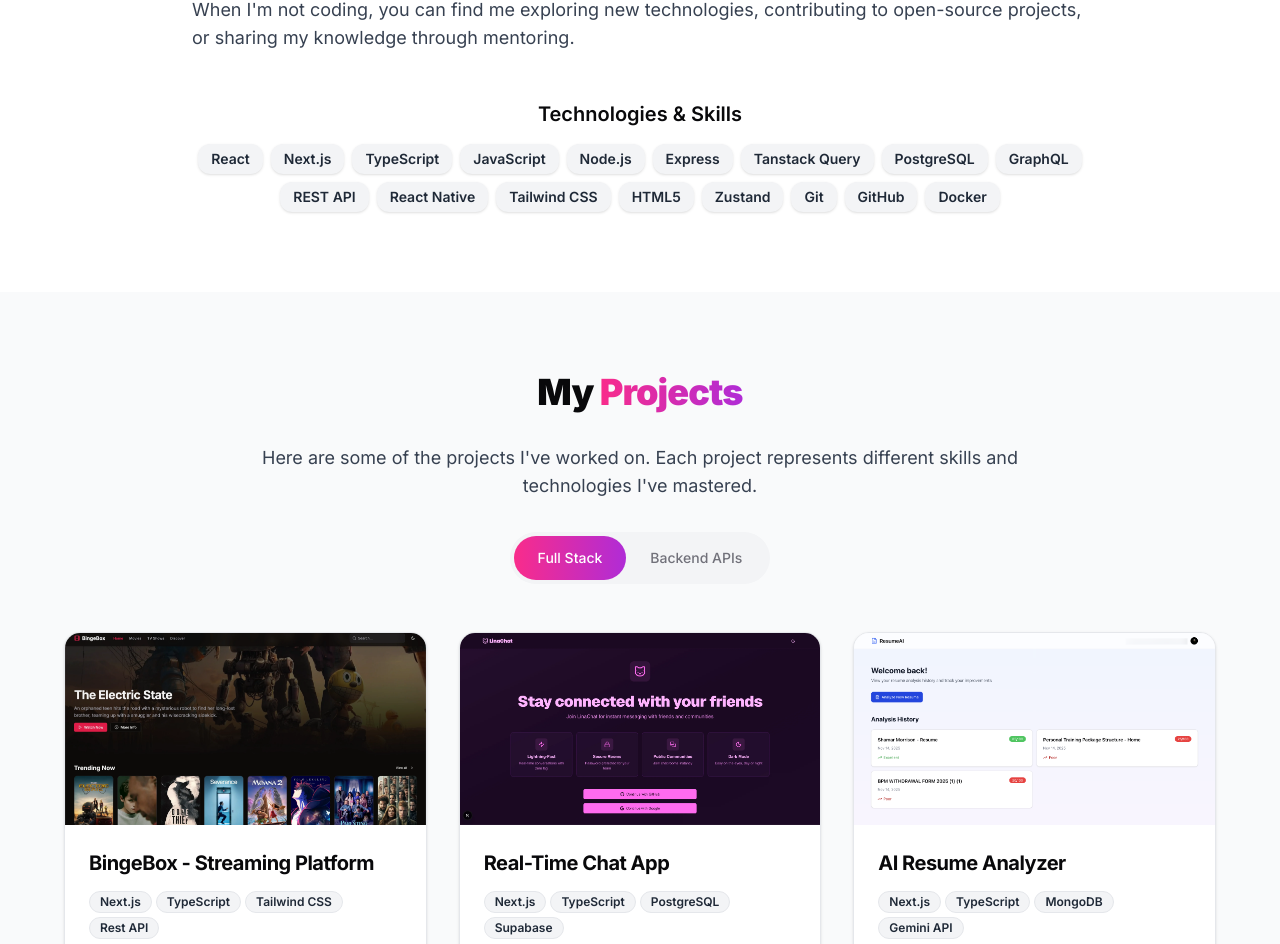
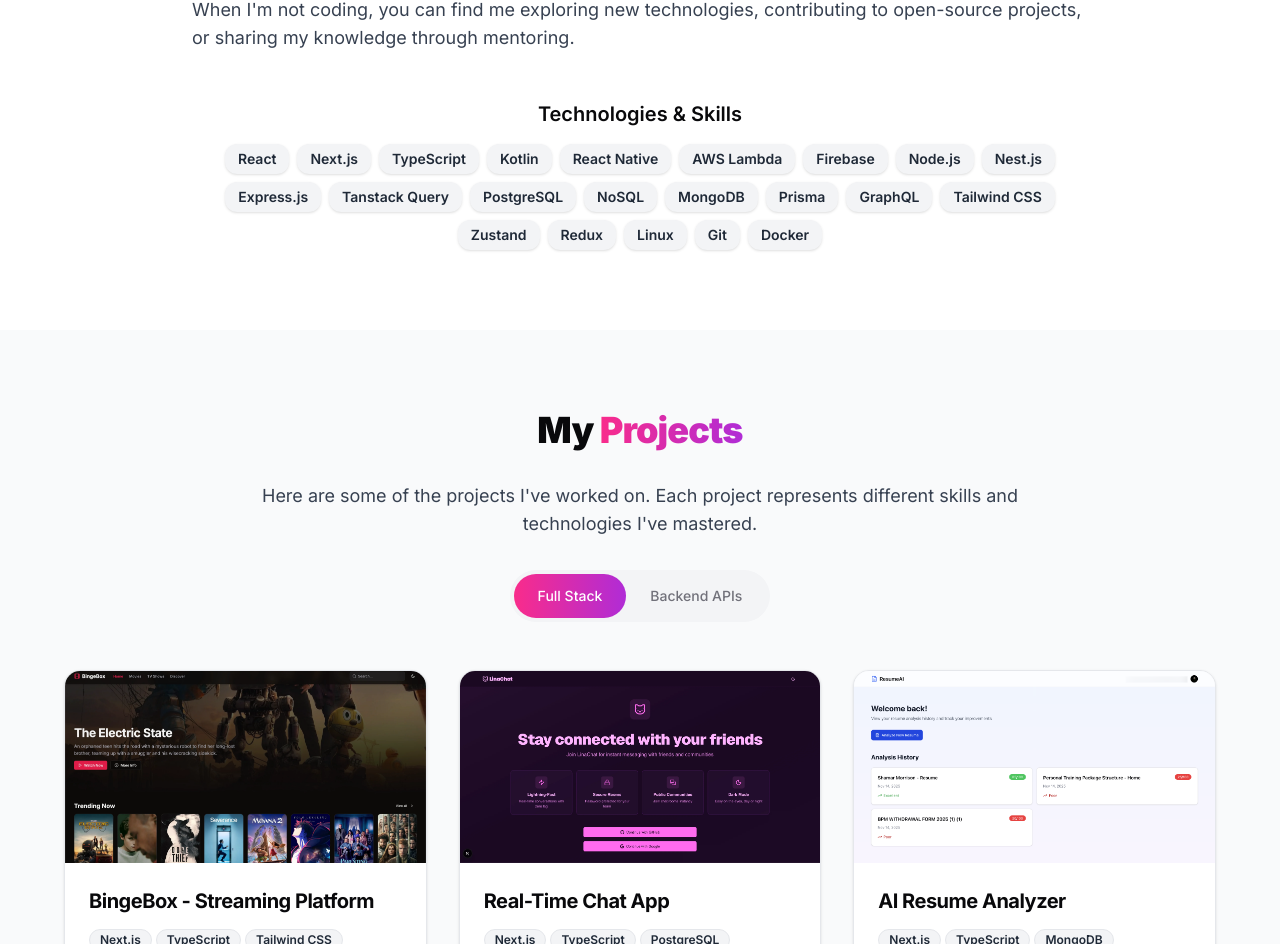
Before and after one commit to shamar-morrison/portfolio-nextjs, a Next.js app: page / in a window 1280 px wide. Shown: the part 1172-2116 px from the top of the page. Built offline with nearby package versions, Linux system fonts and the light colour scheme.

Commit message:
update tech and skills

```diff
--- a/components/about-section.tsx
+++ b/components/about-section.tsx
@@ -6,19 +6,24 @@
   "React",
   "Next.js",
   "TypeScript",
-  "JavaScript",
+  "Kotlin",
+  "React Native",
+  "AWS Lambda",
+  "Firebase",
   "Node.js",
-  "Express",
+  "Nest.js",
+  "Express.js",
   "Tanstack Query",
   "PostgreSQL",
+  "NoSQL",
+  "MongoDB",
+  "Prisma",
   "GraphQL",
-  "REST API",
-  "React Native",
   "Tailwind CSS",
-  "HTML5",
   "Zustand",
+  "Redux",
+  "Linux",
   "Git",
-  "GitHub",
   "Docker",
 ]
 
```
